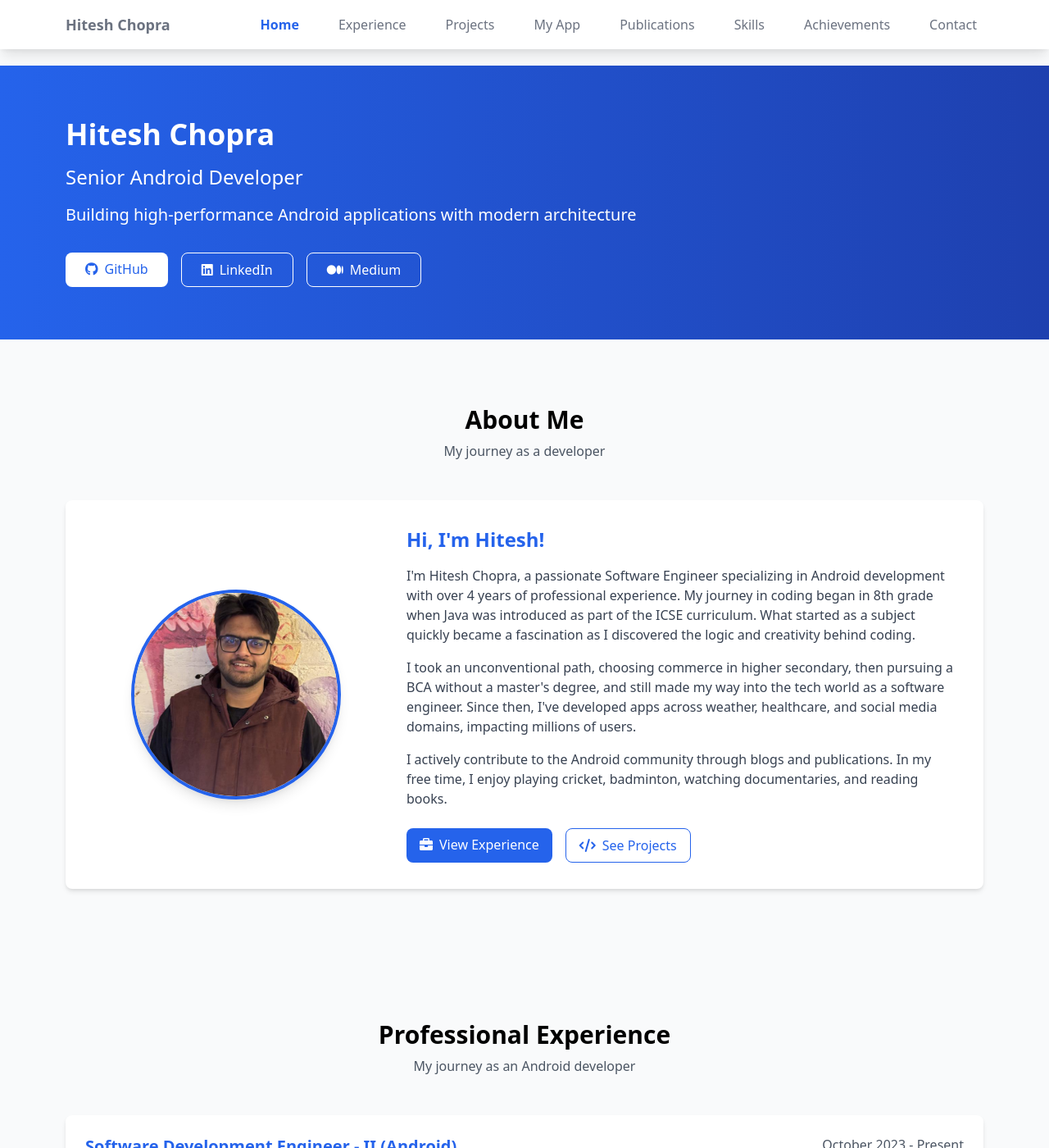
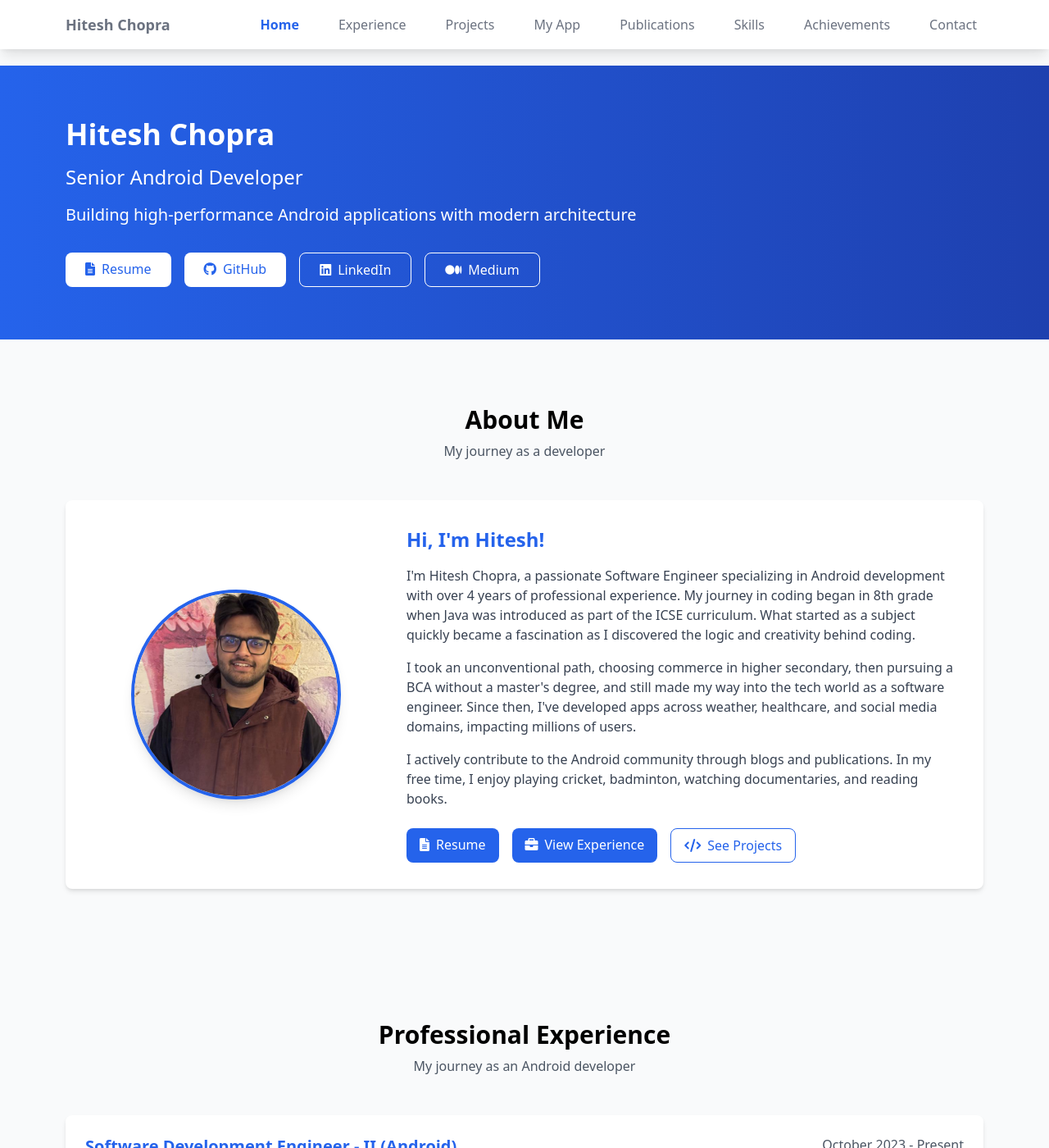
Before and after one commit to hiteshchopra11/hiteshchopra11.github.io, a Jekyll site: the page index.html, which Jekyll copies as it is, in a window 1280 px wide and 1400 px high. Shown: the whole window at 82% size. Built offline with Jekyll 4.4.1, drawn with Linux system fonts in a browser that asks for light colours.

Commit message:
Added Resume

```diff
--- a/index.html
+++ b/index.html
@@ -104,6 +104,10 @@
                 <h2 class="text-2xl mb-4">Senior Android Developer</h2>
                 <p class="text-xl mb-8">Building high-performance Android applications with modern architecture</p>
                 <div class="flex flex-wrap gap-4">
+                    <a href="JS/assets/files/hitesh_chopra_resume.pdf" target="_blank"
+                        class="bg-white text-blue-600 px-6 py-2 rounded-lg hover:bg-blue-50 transition duration-300 custom-button">
+                        <i class="fas fa-file-alt mr-2"></i>Resume
+                    </a>
                     <a href="https://github.com/hiteshchopra11" target="_blank"
                         class="bg-white text-blue-600 px-6 py-2 rounded-lg hover:bg-blue-50 transition duration-300 custom-button">
                         <i class="fab fa-github mr-2"></i>GitHub
@@ -162,6 +166,10 @@
                             </p>
                         </div>
                         <div class="mt-6 flex space-x-4">
+                            <a href="JS/assets/files/hitesh_chopra_resume.pdf" target="_blank"
+                                class="bg-blue-600 text-white px-4 py-2 rounded-lg hover:bg-blue-700 transition duration-300">
+                                <i class="fas fa-file-alt mr-2"></i>Resume
+                            </a>
                             <a href="#experience"
                                 class="bg-blue-600 text-white px-4 py-2 rounded-lg hover:bg-blue-700 transition duration-300">
                                 <i class="fas fa-briefcase mr-2"></i>View Experience
```
Also changed, not shown: 1 other file.
